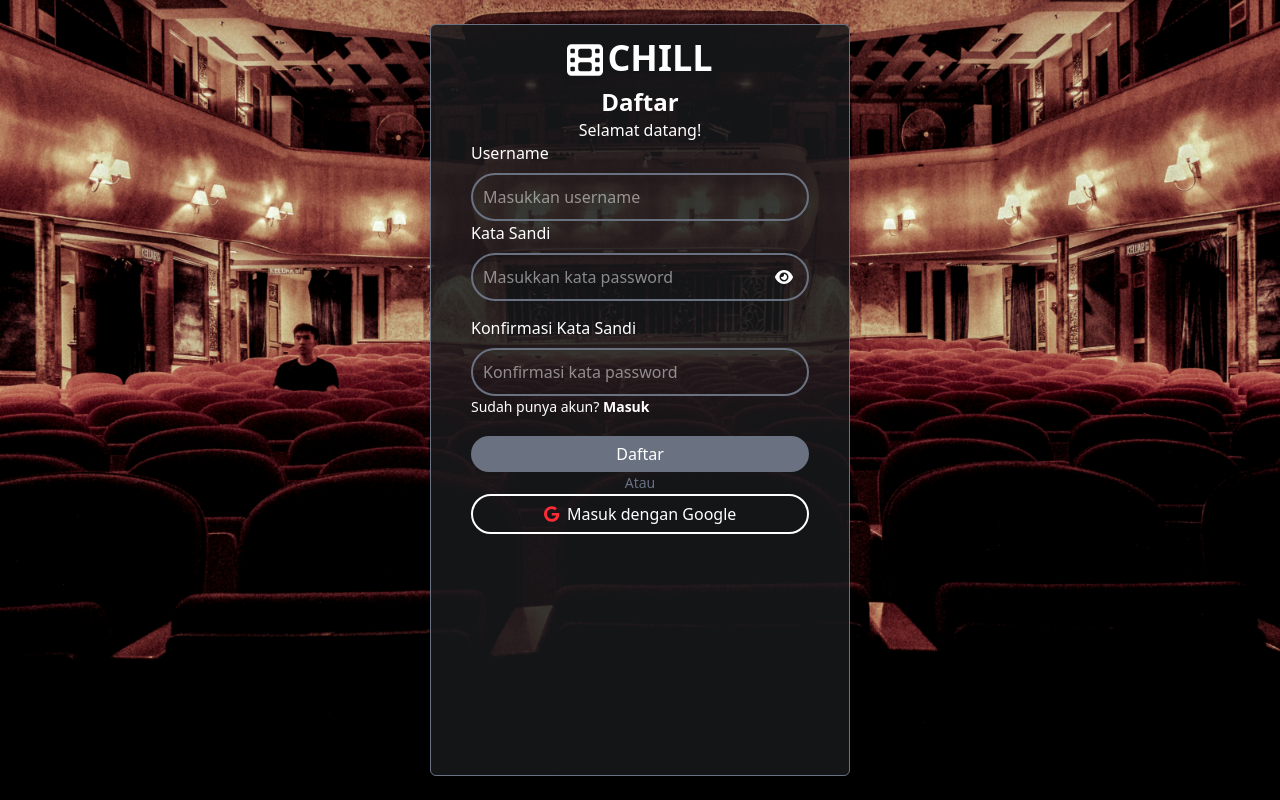
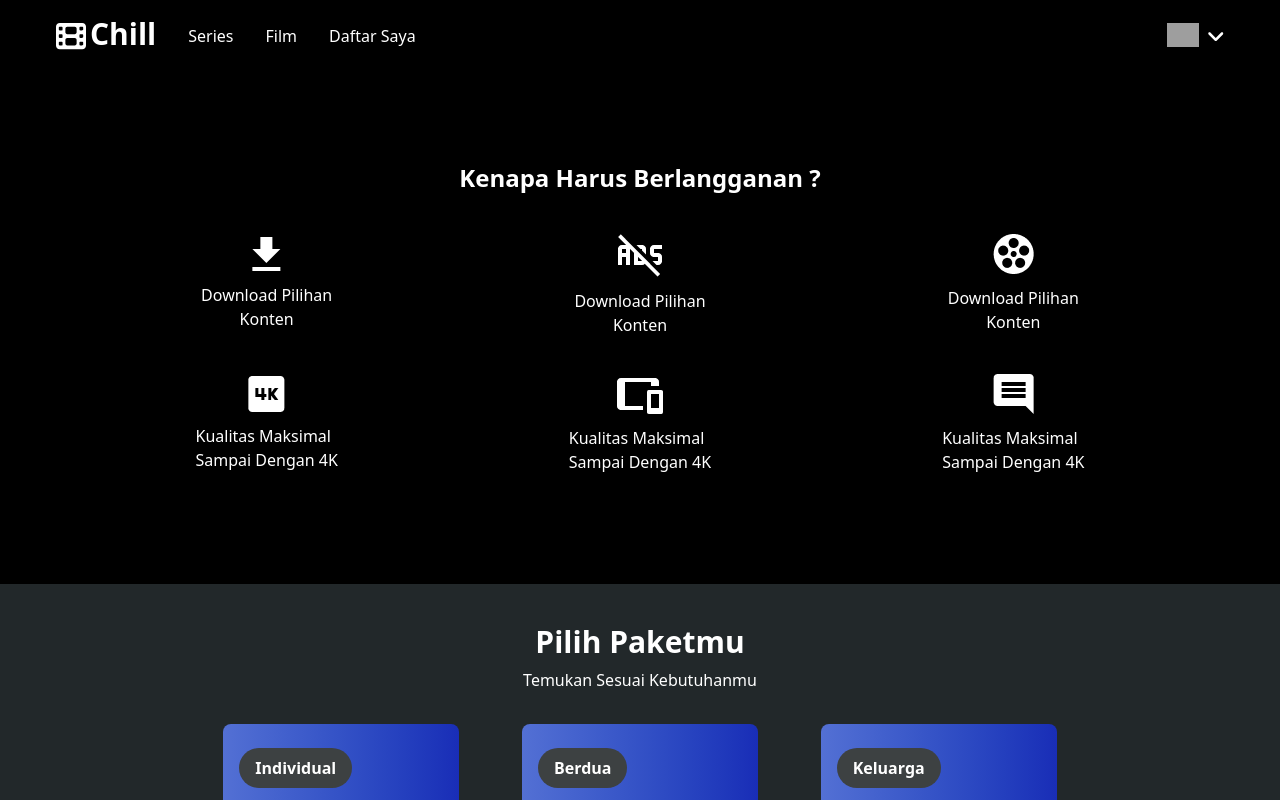
Before and after one commit to tatang111/mission1fe-harisenin, a React (Vite) app: page /#/langganan in a window 1280 px wide. Shown: the top 800 px of the page. Built offline with nearby package versions, Linux system fonts and the light colour scheme; grey boxes are pictures that could not be loaded.

Commit message:
add bug refresh

```diff
--- a/src/App.jsx
+++ b/src/App.jsx
@@ -15,7 +15,7 @@
   return (
     <PopupProvider>
       <Routes>
-        <Route path="/" element={<Daftar />} />
+        <Route index element={<Daftar />} />
         <Route path="/masuk" element={<Masuk />} />
         <Route path="/beranda" element={<MainPage />} />
         <Route path="/profil" element={<Profil />} />
--- a/src/components/ShowPayment.jsx
+++ b/src/components/ShowPayment.jsx
@@ -5,9 +5,9 @@
 import moment from "moment";
 import { PaymentCodeGenerator } from "./PaymentCodeGenerator";
 import { PopupContext } from "../SharedContext";
+import { useNavigate } from "react-router-dom";
 
 export const ShowPayment = () => {
-  // const {isSubscribe, setIsSubscribe} = useContext(PopupContext)
   const [menit, setMenit] = useState(15);
   const [detik, setDetik] = useState(0);
   const [infoPayments, setInfoPayments] = useState(() => {
@@ -16,6 +16,7 @@
   });
   const [paymentCode, setPaymentCode] = useState("");
   const {versiPembayaran, setVersiPembayaran} = useContext(PopupContext)
+  const navigate = useNavigate()
 
   useEffect(() => {
     setPaymentCode(PaymentCodeGenerator());
@@ -39,7 +40,7 @@
       }
       setDetik((detik) => detik - 1);
       if (menit === 0 && detik === 0) {
-        window.location.pathname = "/langganan";
+        navigate("/langganan");
         setInfoPayments("")
         setVersiPembayaran("")
       }
@@ -53,7 +54,7 @@
   const handlePayment = () => {
     localStorage.setItem("isSubscribe", JSON.stringify(true))
     localStorage.setItem("expiryDate", JSON.stringify(date30DaysLater))
-    window.location.pathname = "series"
+    navigate("/series");
   };
 
   return (
--- a/src/main.jsx
+++ b/src/main.jsx
@@ -2,12 +2,12 @@
 import { createRoot } from "react-dom/client";
 import "./index.css";
 import App from "./App.jsx";
-import { BrowserRouter } from "react-router-dom";
+import { BrowserRouter, HashRouter } from "react-router-dom";
 
 createRoot(document.getElementById("root")).render(
   <StrictMode>
-    <BrowserRouter>
+    <HashRouter>
       <App />
-    </BrowserRouter>
+    </HashRouter>
   </StrictMode>
 );
```
